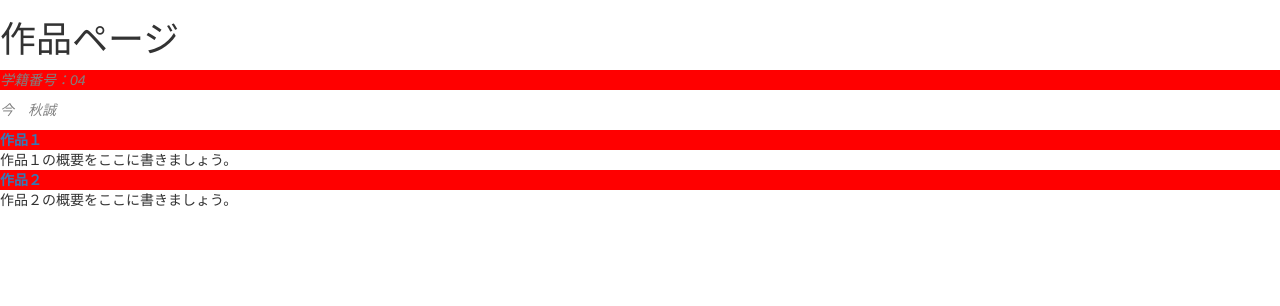
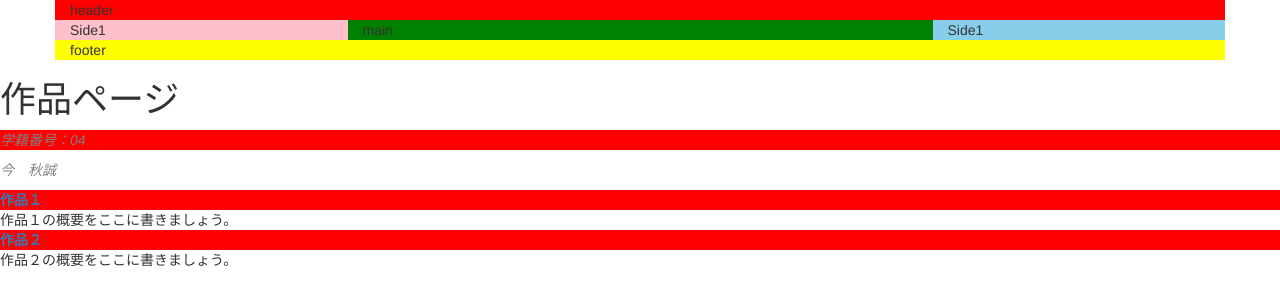
Before and after one commit to kisaragi46sizune/kisaragi46sizune.github.io, a plain HTML site: page index.html in a window 1280 px wide. Drawn offline with nearby package versions, Linux system fonts and the light colour scheme.

Commit message:
bootstrapを入れる

```diff
--- a/index.html
+++ b/index.html
@@ -3,6 +3,8 @@
     <head>
     <link rel="stylesheet" href="./mystyles.css">
         <meta charset="utf8" />
+        <meta http-equiv="X-UA-Compatible" content="IE=edge">
+   <meta name="viewport" content="width=device-width, initial-scale=1">
         <title>作品ページ</title>
         <!-- Latest compiled and minified CSS -->
         <link rel="stylesheet" href="https://maxcdn.bootstrapcdn.com/bootstrap/3.3.7/css/bootstrap.min.css" integrity="sha384-BVYiiSIFeK1dGmJRAkycuHAHRg32OmUcww7on3RYdg4Va+PmSTsz/K68vbdEjh4u" crossorigin="anonymous">
@@ -19,6 +21,19 @@
         -->
     </head>
     <body>
+
+        <div class="container" id="header" style="background: red">header</div>
+        <div class="container">
+
+        <div class="row">
+          <div class="col-sm-3"style="background: pink">Side1</div>
+          <div class="col-sm-6"style="background: green">main</div>
+          <div class="col-sm-3"style="background: skyblue">Side1</div>
+        </div>
+      </div>
+
+        <div class="container" id="footer" style="background: yellow;">footer</div>
+
         <h1>作品ページ</h1>
         <p class="work-title">学籍番号：04</p>
         <p>今　秋誠</p>
```
